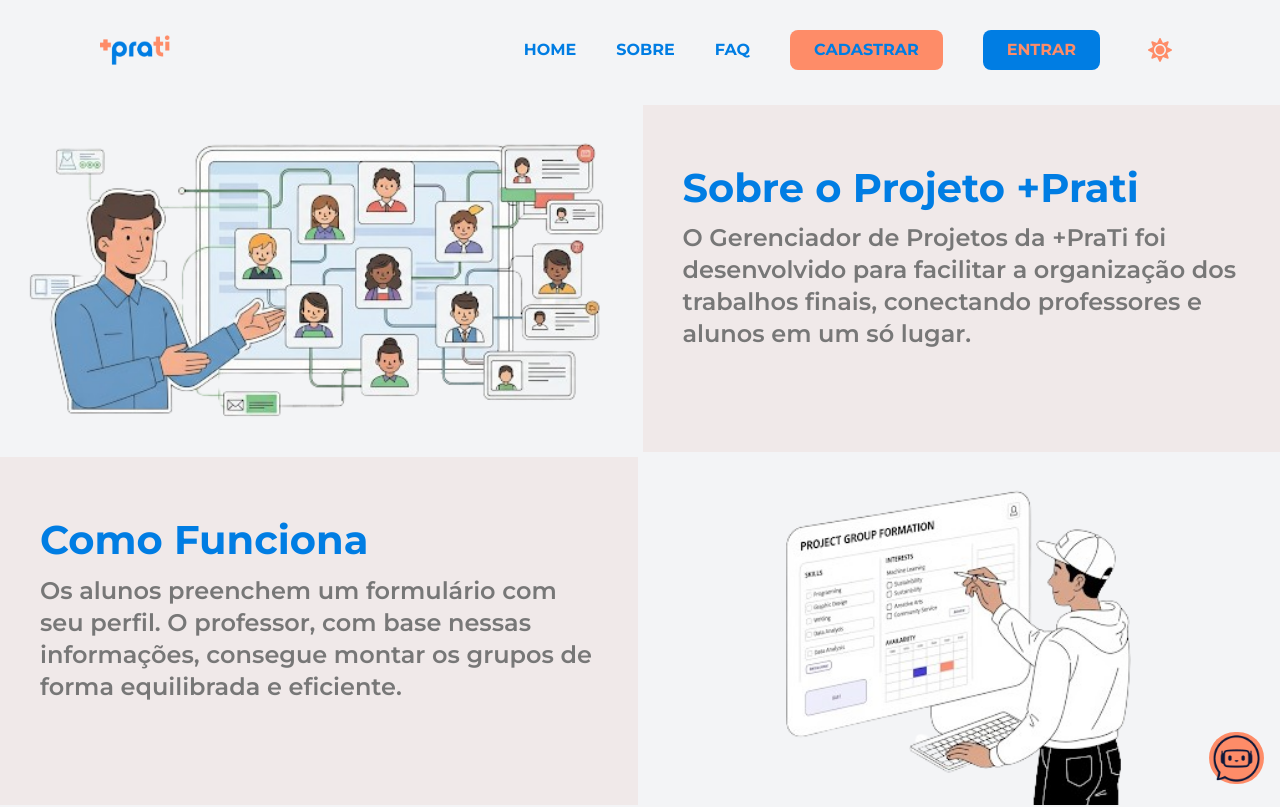
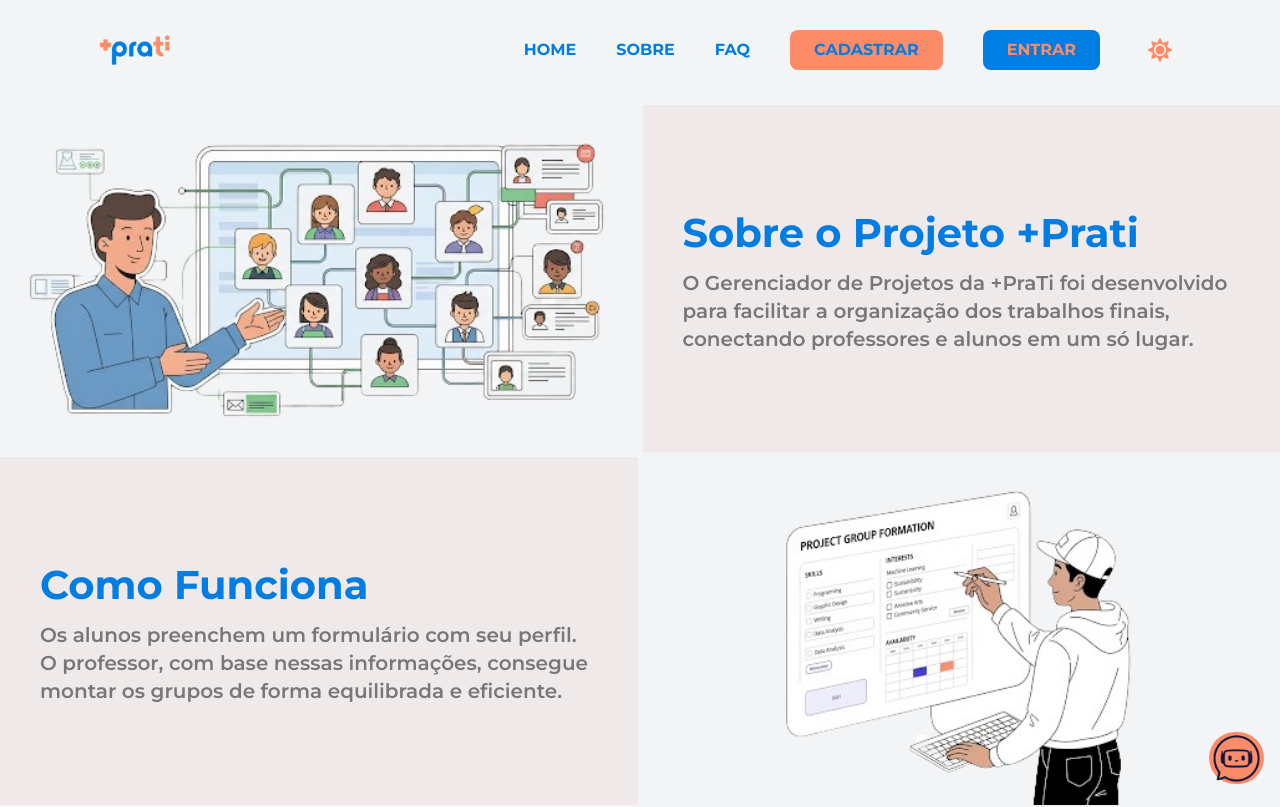
Before and after one commit to flaviare1s/maisprati-hub, a React (Vite) app: page /about in a window 1280 px wide. Shown: the top 807 px of the page. Built offline with nearby package versions, Linux system fonts and the light colour scheme.

Commit message:
style: adjust styles

```diff
--- a/src/components/AboutItemContent.jsx
+++ b/src/components/AboutItemContent.jsx
@@ -1,8 +1,8 @@
 export const AboutItemContent = ({ title, description }) => {
   return (
-    <div className="bg-bg-card px-10 py-14 h-full">
-      <h2 className="text-2xl md:text-[40px] text-blue-logo font-bold mb-2">{ title }</h2>
-      <p className="text-gray-muted font-semibold md:text-2xl">{ description }</p>
+    <div className="bg-bg-card px-10 py-14 h-full flex flex-col justify-center items-start">
+      <h2 className="text-xl md:text-[40px] text-blue-logo font-bold mb-2">{ title }</h2>
+      <p className="text-gray-muted font-semibold md:text-xl">{ description }</p>
     </div>
   )
 }
--- a/src/pages/Home.jsx
+++ b/src/pages/Home.jsx
@@ -6,7 +6,7 @@
     <div className="bg-blue-logo text-light h-[calc(100vh-80px)] w-full flex flex-col items-center justify-center relative">
       <div className='absolute top-0 left-0 w-full h-full bg-[#00000056] z-10'></div>
       <div className='flex flex-col items-center'>
-        <h2 className='absolute top-0 left-0 lg:left-[200px] text-4xl sm:text-5xl lg:text-5xl xl:text-7xl font-bold max-w-[220px] m-10 sm:max-w-[300px] lg:max-w-[700px] leading-[50px] sm:leading-[80px] lg:leading-[150px] z-20'>Conexão Inteligente. Projetos Perfeitos.</h2>
+        <h2 className='absolute top-0 left-0 lg:left-[200px] text-4xl sm:text-5xl lg:text-5xl xl:text-7xl font-bold max-w-[220px] m-10 sm:max-w-[300px] lg:max-w-[700px] leading-[50px] sm:leading-[80px] lg:leading-[100px] z-20'>Conexão Inteligente. Projetos Perfeitos.</h2>
         <div className='absolute top-1/2 right-[-100px] md:right-0 xl:right-[-260px] transform -translate-y-1/2 z-20 lg:w-[600px] 2xl:w-[700px]'>
           <img className='w-full' src={banner} alt="Coração ligado à bolsa de sangue" />
         </div>
```
